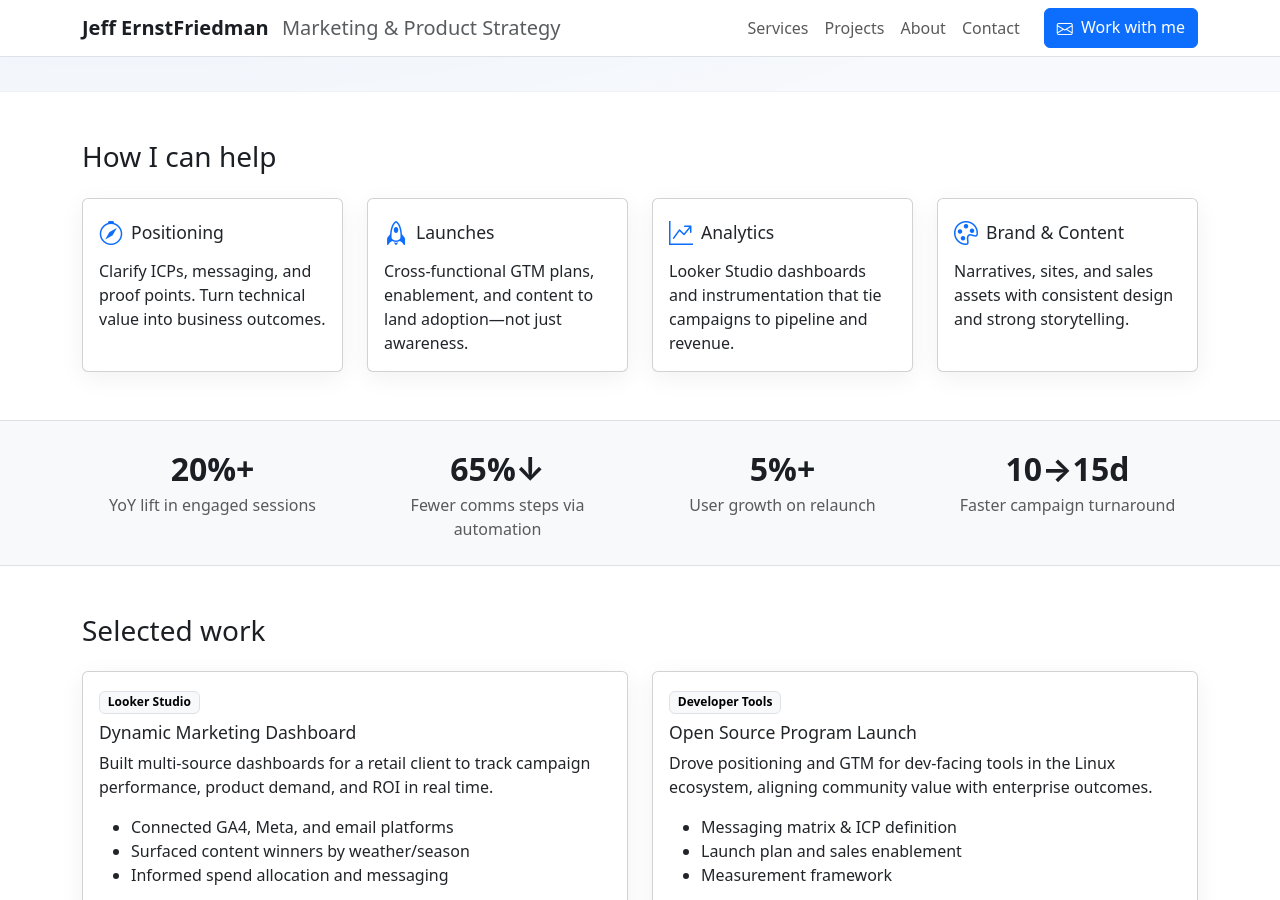
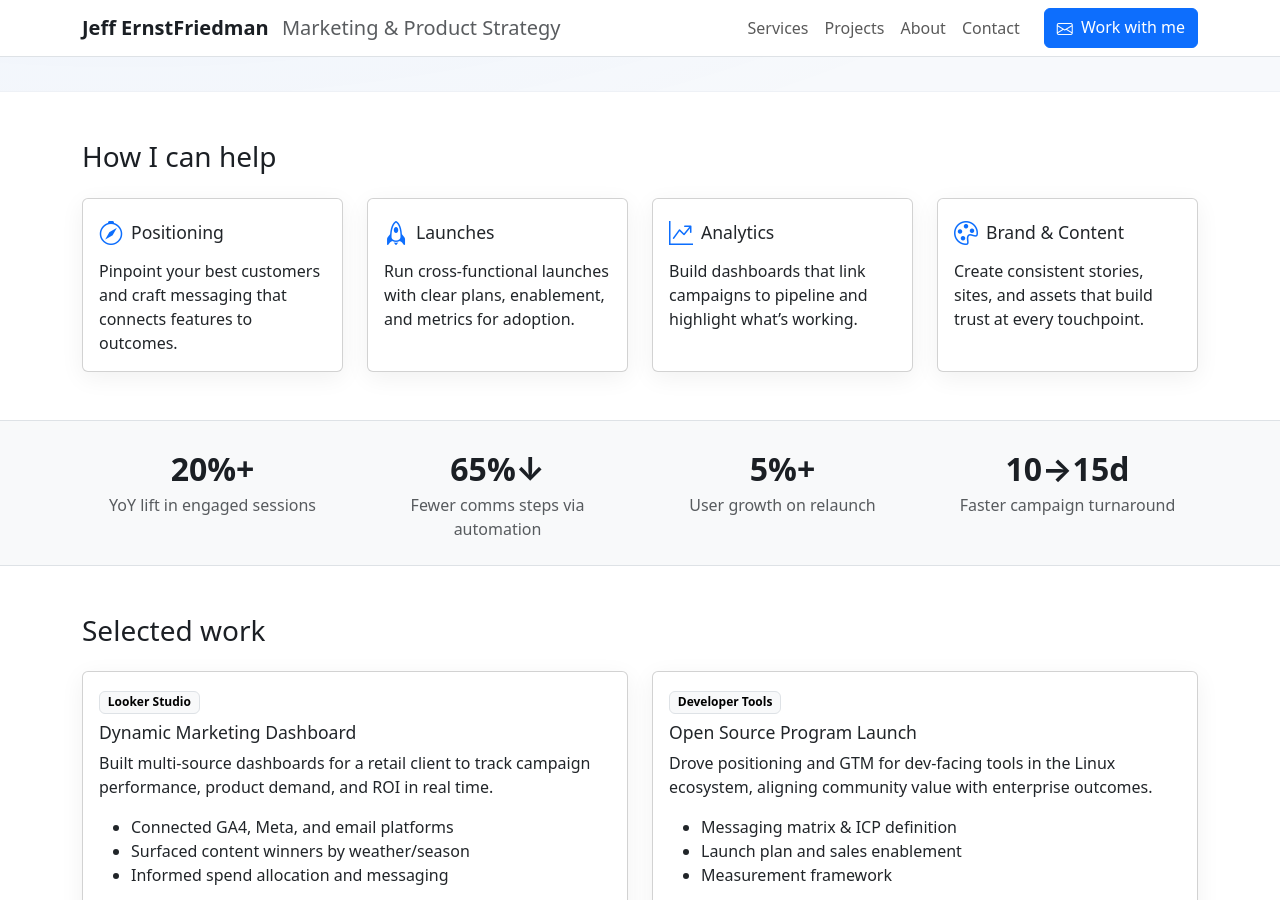
Before and after one commit to namdeirf/namdeirf.github.io, a Jekyll site: the page index.html, which Jekyll copies as it is, in a window 1280 px wide and 900 px high, scrolled down 509 px. Built offline with Jekyll 4.4.1, drawn with Linux system fonts in a browser that asks for light colours.

Commit message:
Update index.html

```diff
--- a/index.html
+++ b/index.html
@@ -90,43 +90,64 @@
     </div>
   </header>
 
-  <!-- SERVICES / VALUE -->
+<!-- SERVICES / VALUE (compact copy) -->
 <section id="services" class="py-5">
   <div class="container">
     <h2 class="section-title h3 mb-4">How I can help</h2>
     <div class="row g-4">
+
+      <!-- Positioning -->
       <div class="col-md-6 col-lg-3">
         <div class="card h-100 shadow-soft">
           <div class="card-body">
-              <div class="d-flex align-items-center mb-2"><i class="bi bi-compass fs-4 text-primary me-2"></i><h3 class="m-0">Positioning</h3></div>
-              <p class="mb-0">Clarify ICPs, messaging, and proof points. Turn technical value into business outcomes.</p>
+            <div class="d-flex align-items-center mb-2">
+              <i class="bi bi-compass fs-4 text-primary me-2"></i>
+              <h3 class="m-0 h5">Positioning</h3>
+            </div>
+            <p class="mb-0">Pinpoint your best customers and craft messaging that connects features to outcomes.</p>
           </div>
         </div>
       </div>
+
+      <!-- Launches -->
       <div class="col-md-6 col-lg-3">
         <div class="card h-100 shadow-soft">
           <div class="card-body">
-              <div class="d-flex align-items-center mb-2"><i class="bi bi-rocket fs-4 text-primary me-2"></i><h3 class="m-0">Launches</h3></div>
-              <p class="mb-0">Cross‑functional GTM plans, enablement, and content to land adoption—not just awareness.</p>
+            <div class="d-flex align-items-center mb-2">
+              <i class="bi bi-rocket fs-4 text-primary me-2"></i>
+              <h3 class="m-0 h5">Launches</h3>
+            </div>
+            <p class="mb-0">Run cross-functional launches with clear plans, enablement, and metrics for adoption.</p>
           </div>
         </div>
       </div>
+
+      <!-- Analytics -->
       <div class="col-md-6 col-lg-3">
         <div class="card h-100 shadow-soft">
           <div class="card-body">
-              <div class="d-flex align-items-center mb-2"><i class="bi bi-graph-up-arrow fs-4 text-primary me-2"></i><h3 class="m-0">Analytics</h3></div>
-              <p class="mb-0">Looker Studio dashboards and instrumentation that tie campaigns to pipeline and revenue.</p>
+            <div class="d-flex align-items-center mb-2">
+              <i class="bi bi-graph-up-arrow fs-4 text-primary me-2"></i>
+              <h3 class="m-0 h5">Analytics</h3>
+            </div>
+            <p class="mb-0">Build dashboards that link campaigns to pipeline and highlight what’s working.</p>
           </div>
         </div>
       </div>
+
+      <!-- Brand & Content -->
       <div class="col-md-6 col-lg-3">
         <div class="card h-100 shadow-soft">
           <div class="card-body">
-              <div class="d-flex align-items-center mb-2"><i class="bi bi-palette fs-4 text-primary me-2"></i><h3 class="m-0">Brand & Content</h3></div>
-              <p class="mb-0">Narratives, sites, and sales assets with consistent design and strong storytelling.</p>
+            <div class="d-flex align-items-center mb-2">
+              <i class="bi bi-palette fs-4 text-primary me-2"></i>
+              <h3 class="m-0 h5">Brand &amp; Content</h3>
+            </div>
+            <p class="mb-0">Create consistent stories, sites, and assets that build trust at every touchpoint.</p>
           </div>
         </div>
       </div>
+
     </div>
   </div>
 </section>
```
Lines whose indentation alone changed are shown as unchanged.
